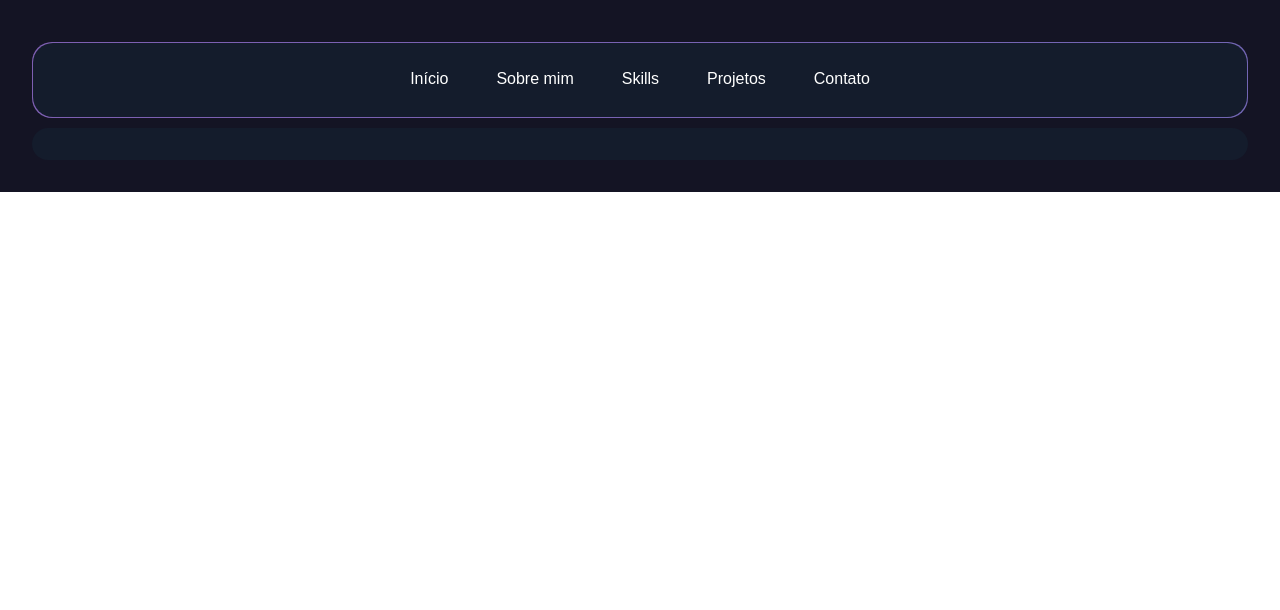
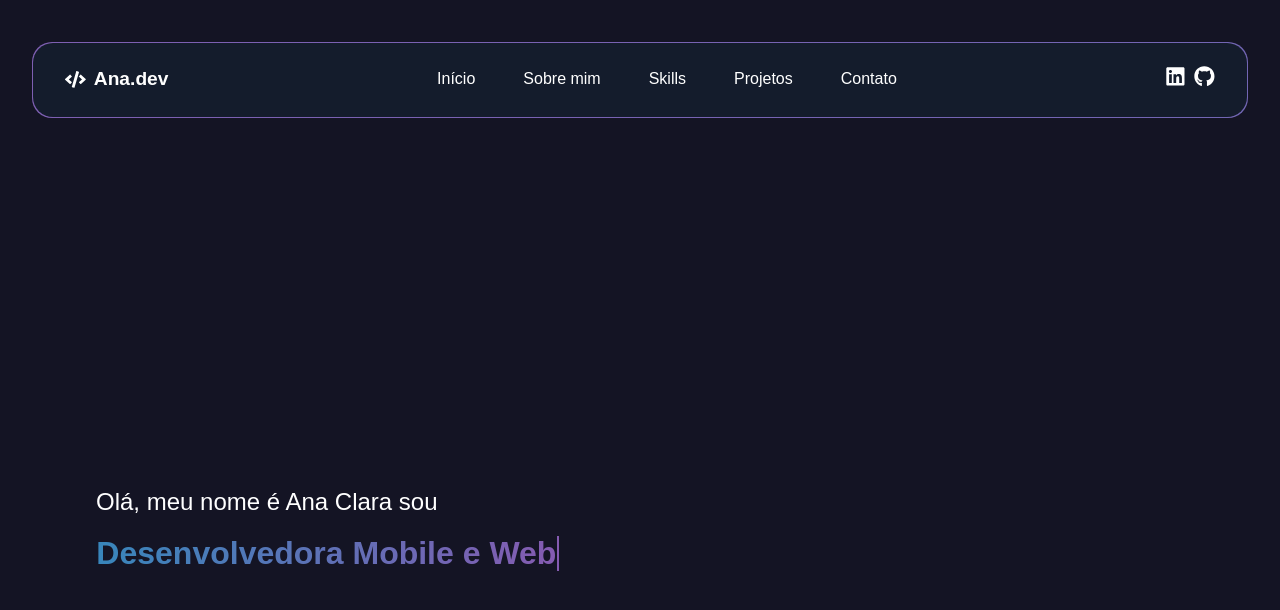
Before and after one commit to anaclara-s/portifolio, a React (Vite) app: page / in a window 1280 px wide. Shown: the top 610 px of the page. Built offline with nearby package versions, Linux system fonts and the light colour scheme.

Commit message:
adcionado a pagina Home

```diff
--- a/package.json
+++ b/package.json
@@ -12,6 +12,7 @@
   "dependencies": {
     "react": "^19.0.0",
     "react-dom": "^19.0.0",
+    "react-icons": "^5.5.0",
     "react-router-dom": "^7.5.3"
   },
   "devDependencies": {
--- a/src/components/Header.css
+++ b/src/components/Header.css
@@ -1,8 +1,10 @@
 .header {
     background-color:  #141c2c;
-    padding: 1rem 0;
+    padding: 1rem 2rem;
     border-radius: 20px;
+    display: flex;
     align-items: center;
+    justify-content: space-between;
     position: relative;
 }
 
@@ -20,6 +22,28 @@
     0%{background-position: 0% 50%;}
     50%{background-position: 100% 50%;}
     100%{background-position: 0% 50%;}
+}
+
+.left-section, .right-section {
+    display: flex;
+    align-items: center;
+    gap: 0.5rem;
+}
+
+.brand {
+    color: white;
+    font-size: 1.2rem;
+    font-weight: bold;
+}
+
+.icon {
+    color: white;
+    font-size: 1.3rem;
+    transition: transform 0.2s;
+}
+
+.icon:hover {
+    transform: scale(1.2);
 }
 
 .menu {
--- a/src/components/Header.jsx
+++ b/src/components/Header.jsx
@@ -1,4 +1,5 @@
 import { Link } from "react-router-dom";
+import { FaCode, FaLinkedin, FaGithub } from "react-icons/fa";
 
 import './Header.css';
 
@@ -6,6 +7,11 @@ const Header = () => {
     return (
         <div className='header-wrapped'>
             <header className="header">
+                <div className="left-section">
+                    <FaCode className="icon" />
+                    <span className="brand">Ana.dev</span>
+                </div>
+
                 <nav className='menu'>
                     <Link to="/">Início</Link>
                     <Link to="/sobre">Sobre mim</Link>
@@ -13,6 +19,15 @@ const Header = () => {
                     <Link to="/projetos">Projetos</Link>
                     <Link to="/contato">Contato</Link>
                 </nav>
+
+                <div className="right-section">
+                    <a href="https://www.linkedin.com/in/anaclaradev/" target="_blank" rel="noopener nereferrer">
+                        <FaLinkedin className="icon" />
+                    </a>
+                    <a href="https://github.com/anaclara-s" target="_blank" rel="noopener noreferrer">
+                        <FaGithub className="icon" />
+                    </a>
+                </div>
             </header>
         </div>
     );
--- a/src/pages/home/Home.css
+++ b/src/pages/home/Home.css
@@ -1,8 +1,45 @@
-.body {
+/* .body {
     background-color:  #141c2c;
     padding: 1rem 0;
     border-radius: 20px;
     align-items: center;
     position: relative;
 
+} */
+
+.home-container {
+    display: flex;
+    flex-direction: column;
+    justify-content: center;
+    align-items: flex-start;
+    padding: 4rem;
+    height: 100vh;
 }
+
+.intro-text {
+    color: white;
+    font-size: 1.5rem;
+    margin-bottom: 1rem;
+}
+
+.typing-text {
+    font-size: 2rem;
+    background: linear-gradient(90deg,  #3886bb, #855bb1);
+    -webkit-background-clip: text;
+    background-clip: text;
+    -webkit-text-fill-color: transparent;
+    white-space: nowrap;
+    overflow: hidden;
+    border-right: 2px solid #855bb1;
+    width: 0;
+    animation: typing 4s steps(30, end) forwards, blink 0.75s step-end infinite;
+}
+
+@keyframes typing {
+    from { width: 0; }
+    to { width: 26ch; }
+}
+
+@keyframes blink {
+    50% { border-color: transparent; }
+}
--- a/src/pages/home/Home.jsx
+++ b/src/pages/home/Home.jsx
@@ -2,7 +2,9 @@ import './Home.css';
 
 const Home = () => {
     return (
-        <div className='body'>
+        <div className='home-container'>
+            <p className='intro-text'>Olá, meu nome é Ana Clara sou</p>
+            <h1 className='typing-text'>Desenvolvedora Mobile e Web</h1>
         </div>
     );
 };
```
Also changed, not shown: 1 other file (tests, documents, lock files or other folders).
